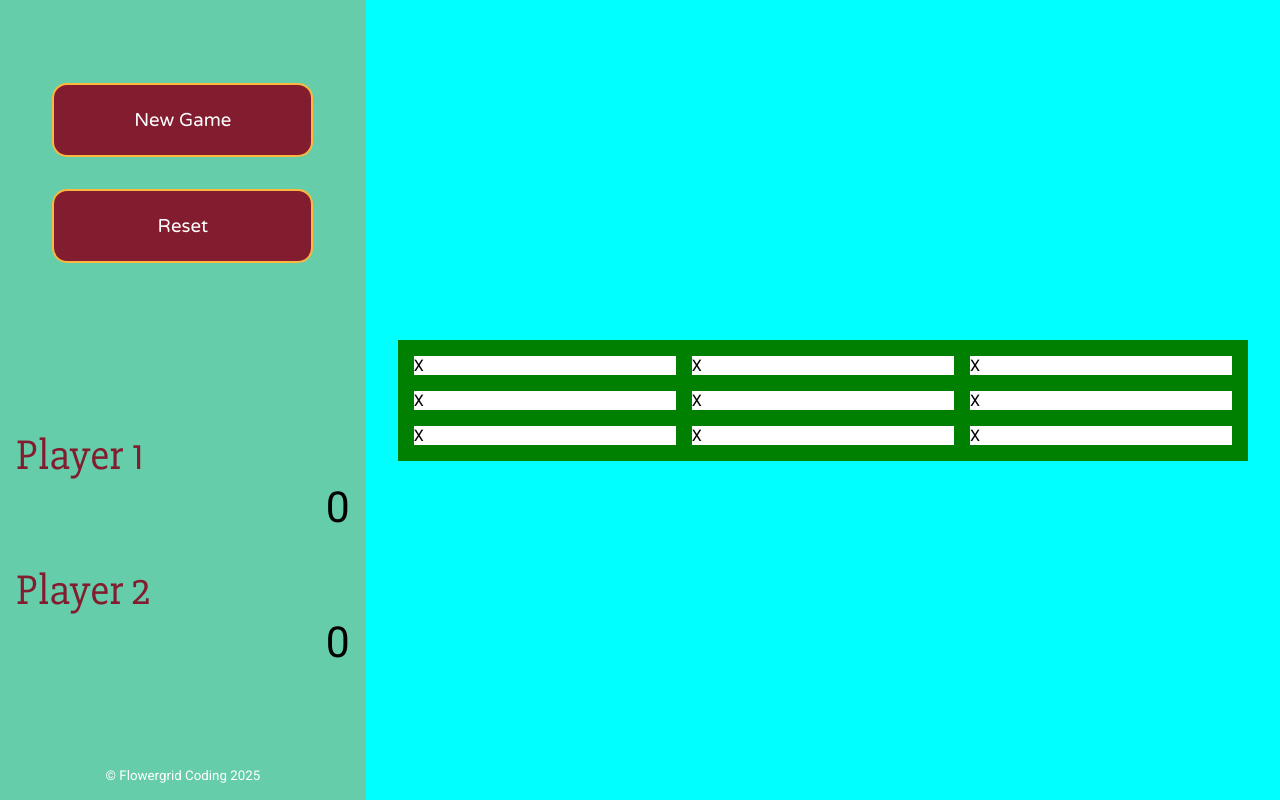
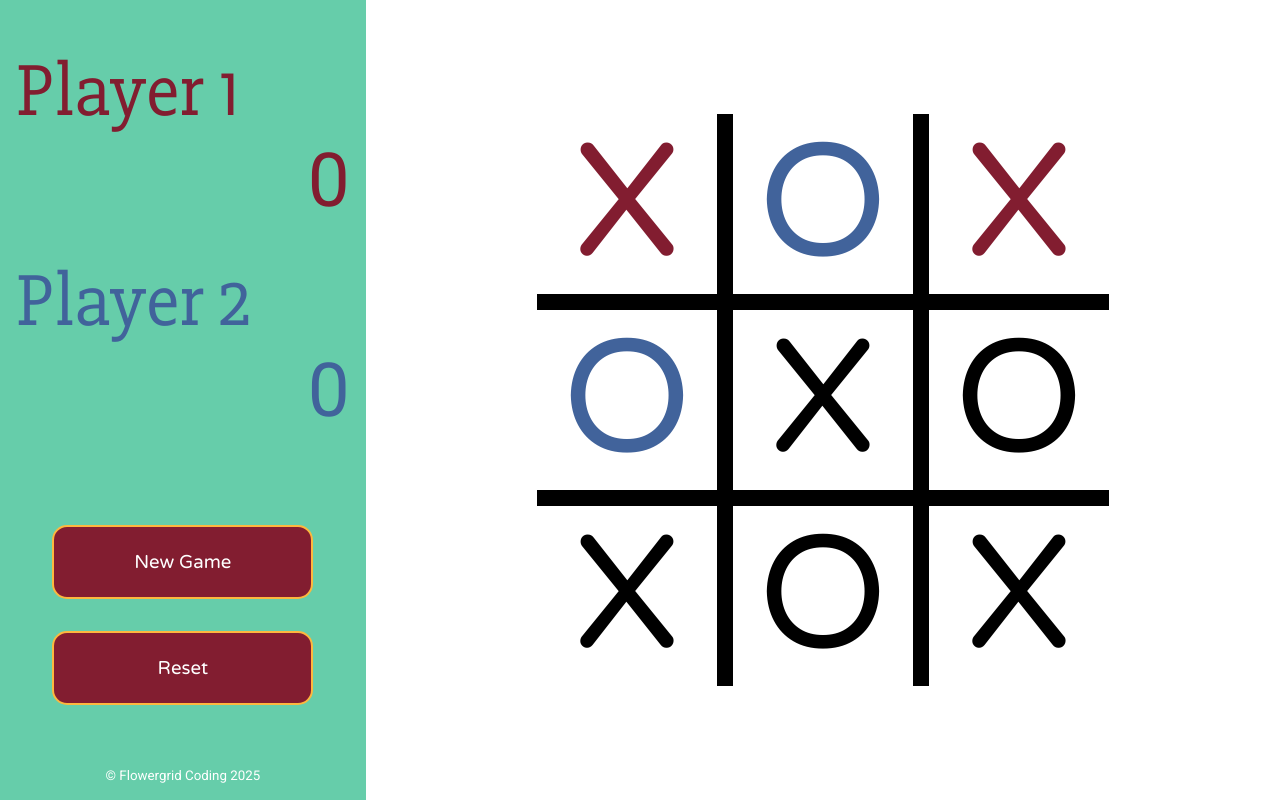
Before and after one commit to FlowerGrid/odin-tic-tac-toe, a plain HTML site: page tic-tac-toe.html in a window 1280 px wide. Drawn offline with Linux system fonts and the light colour scheme.

Commit message:
Style game panel

```diff
--- a/static/styles.css
+++ b/static/styles.css
@@ -49,7 +49,7 @@ html, body {
 .players-section {
     display: flex;
     flex-direction: column;
-    font-size: 32pt;
+    font-size: 56pt;
     align-self: stretch;
     gap: 2rem;
 }
@@ -62,7 +62,14 @@ html, body {
 
 .player-name {
     font-family: "Slabo 27px", serif;
+}
+
+#player1 {
     color: #821d30;
+}
+
+#player2 {
+    color: #41639b;
 }
 
 .player-score {
@@ -78,20 +85,37 @@ html, body {
 }
 
 #game-panel {
+    background-color: white;
     display: flex;
     justify-content: center;
     flex-direction: column;
+    align-items: center;
 }
 
 #game-board {
     display: grid;
-    grid-template-columns: 1fr 1fr 1fr;
+    grid-template-columns: repeat(3, 180px);
+    grid-template-rows: repeat(3, 180px);
     gap: 1rem;
-    min-width: 80%;
-    background-color: green;
+    background-color: black;
     margin: 2rem;
-    padding: 1rem;
     box-sizing: border-box;
+}
+
+.marker-space {
+    font-family: "Varela Round", sans-serif;
+    font-size: 160px;
+    display: flex;
+    justify-content: center;
+    align-items: center;
+}
+
+.x-marker {
+    color: #821d30;
+}
+
+.o-marker {
+    color: #41639b;
 }
 
 .marker-space {
--- a/tic-tac-toe.html
+++ b/tic-tac-toe.html
@@ -18,10 +18,6 @@
     <!-- menu -->
     <div id="menu-panel">
       <div class="menu-content">
-        <div class="game-controls">
-          <div class="control-item">New Game</div>
-          <div class="control-item">Reset</div>
-        </div>
         <div class="players-section">
           <div class="player" id="player1">
             <div class="player-name">Player 1</div>
@@ -32,6 +28,10 @@
             <div class="player-score">0</div>
           </div>
         </div>
+        <div class="game-controls">
+          <div class="control-item">New Game</div>
+          <div class="control-item">Reset</div>
+        </div>
       </div>
       <p id="footer">© Flowergrid Coding 2025</p>
     </div>
@@ -39,14 +39,14 @@
     <div id="game-panel">
       <!-- <div id="game-board-array"></div> -->
       <div id="game-board">
-        <div id="marker-space0" class="marker-space">X</div>
-        <div id="marker-space1" class="marker-space">X</div>
-        <div id="marker-space2" class="marker-space">X</div>
-        <div id="marker-space3" class="marker-space">X</div>
+        <div id="marker-space0" class="marker-space x-marker">X</div>
+        <div id="marker-space1" class="marker-space o-marker">O</div>
+        <div id="marker-space2" class="marker-space x-marker">X</div>
+        <div id="marker-space3" class="marker-space o-marker">O</div>
         <div id="marker-space4" class="marker-space">X</div>
-        <div id="marker-space5" class="marker-space">X</div>
+        <div id="marker-space5" class="marker-space">O</div>
         <div id="marker-space6" class="marker-space">X</div>
-        <div id="marker-space7" class="marker-space">X</div>
+        <div id="marker-space7" class="marker-space">O</div>
         <div id="marker-space8" class="marker-space">X</div>
       </div>
     </div>
```
